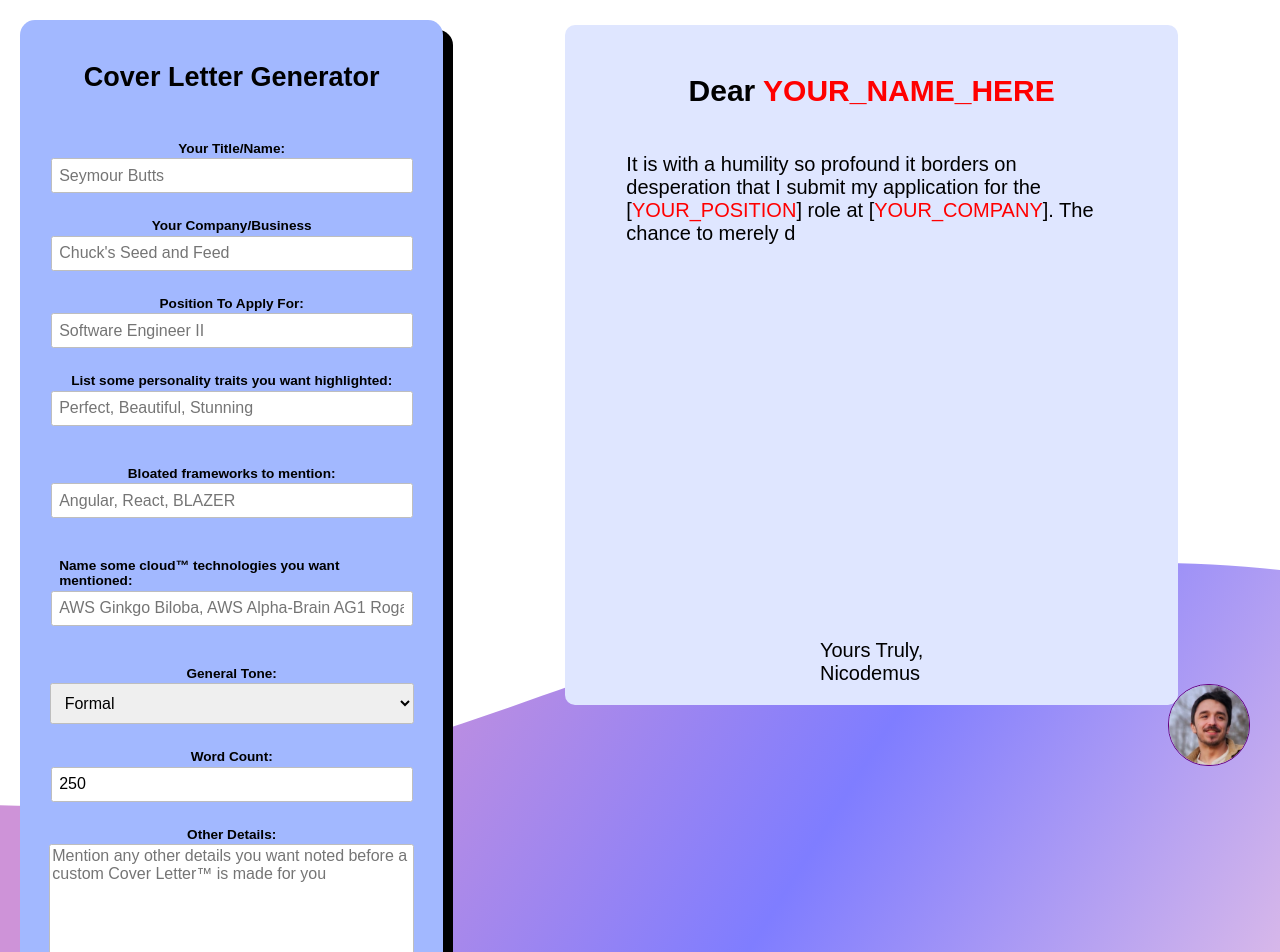
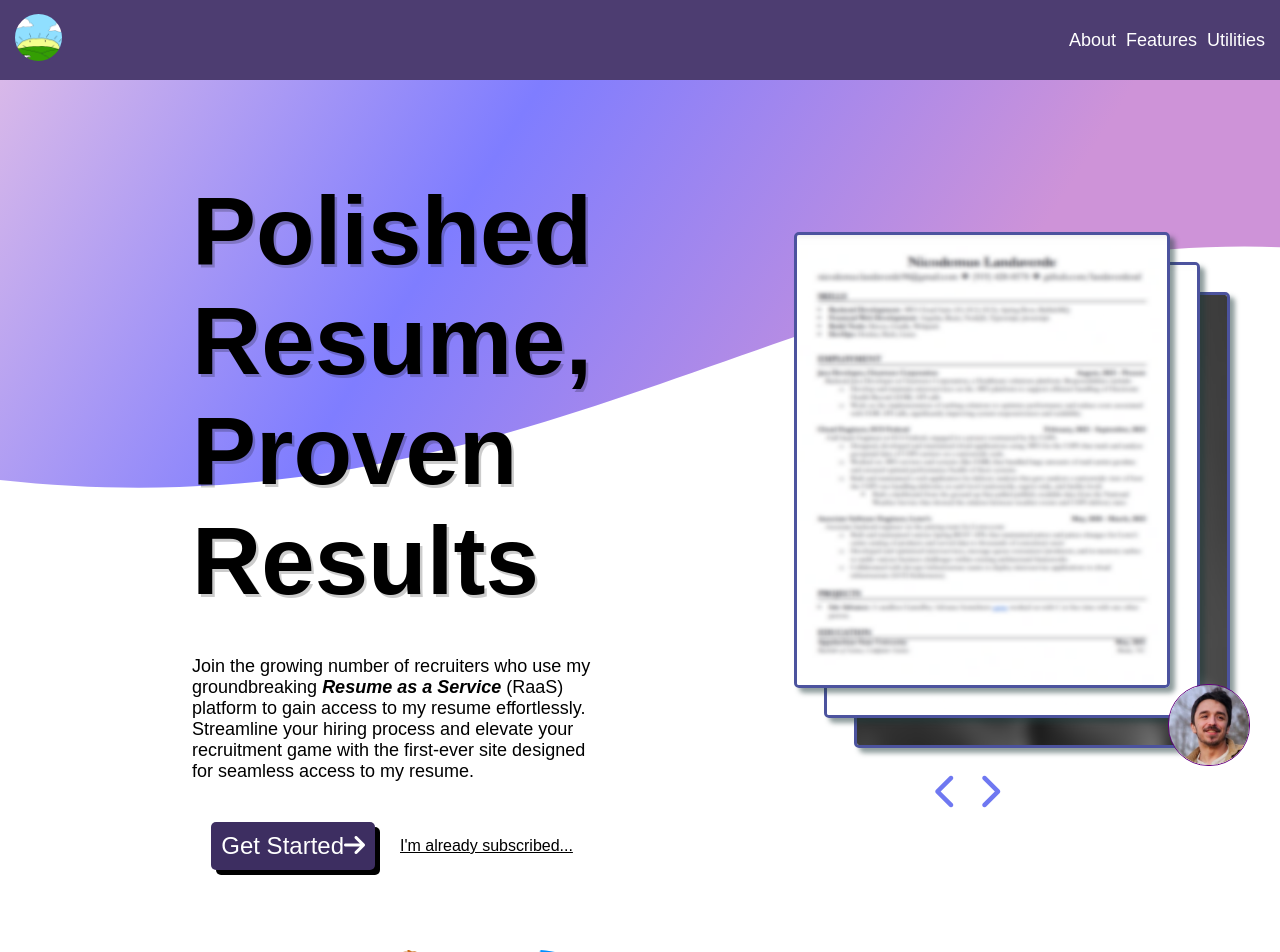
Before and after one commit to landaverdend/portfolio-site, a React (Vite) app: page /SplashView in a window 1280 px wide. Shown: the top 952 px of the page. Built offline with nearby package versions, Linux system fonts and the light colour scheme.

Commit message:
adding buttons...

```diff
--- a/src/state/appState.ts
+++ b/src/state/appState.ts
@@ -1,6 +1,6 @@
 import { create } from 'zustand';
 
-type View = 'SplashView' | 'CoverLetterGeneratorView' | 'ResumeView' | 'SurveyView' | '';
+export type View = 'SplashView' | 'CoverLetterGeneratorView' | 'ResumeView' | 'SurveyView' | '';
 
 type AppState = {
   componentToRender: View;
@@ -17,8 +17,8 @@ type AppState = {
 
 export const useAppState = create<AppState>((set) => ({
   // componentToRender: 'SurveyView',
-  componentToRender: 'CoverLetterGeneratorView',
-  // componentToRender: 'SplashView',
+  // componentToRender: 'CoverLetterGeneratorView',
+  componentToRender: 'SplashView',
   nextView: '',
 
   isLoading: false,
--- a/src/views/coverLetterGeneratorView/CoverLetterGeneratorView.tsx
+++ b/src/views/coverLetterGeneratorView/CoverLetterGeneratorView.tsx
@@ -85,12 +85,6 @@ export default function CoverLetterGeneratorView() {
         </label>
 
         <ChipInput
-          label={'List some personality traits you want highlighted: '}
-          chips={personalityTraits}
-          setChips={setPersonalityTraits}
-          placeholder="Perfect, Beautiful, Stunning"
-        />
-        <ChipInput
           label={'Bloated frameworks to mention:'}
           chips={frameworks}
           setChips={setFrameworks}
@@ -108,8 +102,7 @@ export default function CoverLetterGeneratorView() {
           <select value={tone} onChange={(e) => setTone(e.target.value)}>
             <option>Formal</option>
             <option>Casual</option>
-            <option>Zoomer</option>
-            <option>Patrick Bateman</option>
+            <option>Business-speak</option>
           </select>
         </label>
 
--- a/src/views/coverLetterGeneratorView/cover-letter-generator-view.css
+++ b/src/views/coverLetterGeneratorView/cover-letter-generator-view.css
@@ -48,7 +48,7 @@
       select {
         border-radius: 2.5px;
         border: 1px solid #bebebe;
-        padding: 10px;
+        padding: 7.5px;
         width: 105.5%;
 
         font-size: 1rem;
--- a/src/views/splashView/SplashView.tsx
+++ b/src/views/splashView/SplashView.tsx
@@ -9,6 +9,22 @@ import MainSection from './mainSection/MainSection';
 import CompanyDock from '@/components/companyDock/CompanyDock';
 import ReccomendationDrawer from './reccomendationDrawer/ReccomendationDrawer';
 import CoverLetterSection from './coverLetterSection/CoverLetterSection';
+import { useAppState, View } from '@/state/appState';
+
+export function SplashPageButton({ nextView, displayText }: { nextView: View; displayText: string }) {
+  const { triggerLoadingSequence } = useAppState();
+
+  return (
+    <span
+      className="start__button"
+      onClick={() => {
+        triggerLoadingSequence(nextView);
+      }}>
+      {displayText}
+      <i className="fa-solid fa-arrow-right"></i>
+    </span>
+  );
+}
 
 function SplashView() {
   const navbarLinks = [
--- a/src/views/splashView/coverLetterSection/CoverLetterSection.tsx
+++ b/src/views/splashView/coverLetterSection/CoverLetterSection.tsx
@@ -1,5 +1,6 @@
 import { useAppState } from '@/state/appState';
 import './cover-letter-section.css';
+import { SplashPageButton } from '../SplashView';
 
 export default function CoverLetterSection() {
   const { triggerLoadingSequence } = useAppState();
@@ -7,19 +8,16 @@ export default function CoverLetterSection() {
   return (
     <div className="cover-letter-container">
       <div className="panel-one">
-        <div>
-          <h2>Dear {'[[RECRUITER]]'}</h2>
-          <p>
-            <a
-              onClick={() => {
-                triggerLoadingSequence('CoverLetterGeneratorView');
-              }}>
-              click here
-            </a>
-          </p>
-        </div>
+        <h1>Tired of lazy applicants not writing you cover letters?</h1>
+        <p>
+          Using my <b>Cover Letter Generator™</b>, I will craft a painstakingly tailored cover letter… for YOU. That’s right,
+          recruiters—I’m flipping the script. Simply provide me with your keywords, buzzwords, favorite business clichés, and
+          preferred tone, and I’ll whip up a masterpiece that showcases why you’re the perfect fit for writing my rejection email.
+        </p>
+        <a onClick={() => triggerLoadingSequence('CoverLetterGeneratorView')}>Check it out!</a>
+        <SplashPageButton displayText="Check it out!" nextView="CoverLetterGeneratorView" />
       </div>
-      <div className="panel-two">two</div>
+      <div className="panel-two"></div>
     </div>
   );
 }
--- a/src/views/splashView/coverLetterSection/cover-letter-section.css
+++ b/src/views/splashView/coverLetterSection/cover-letter-section.css
@@ -1,16 +1,25 @@
-
-
 .cover-letter-container {
   display: flex;
   align-items: center;
   justify-content: center;
+  width: 85vw;
 
   .panel-one {
     display: flex;
     flex-direction: column;
+    flex: 7;
+
+    h1 {
+      font-size: 2rem;
+      max-width: 75%;
+    }
+
+    p {
+      max-width: 50%;
+    }
   }
 
   .panel-two {
-    background-color: blue;
+    flex: 3;
   }
 }
--- a/src/views/splashView/mainSection/MainSection.tsx
+++ b/src/views/splashView/mainSection/MainSection.tsx
@@ -2,11 +2,10 @@ import './main-section.css';
 
 import CardStack from '@/components/cardStack/CardStack';
 import FakeCaptchaContainer from '@/components/fakeCaptcha/FakeCaptchaContainer';
-import { useAppState } from '@/state/appState';
 import { useState } from 'react';
+import { SplashPageButton } from '../SplashView';
 
 export default function MainSection() {
-  const { triggerLoadingSequence } = useAppState();
   const [displayFakeCaptcha, setDisplayFakeCaptcha] = useState(false);
 
   return (
@@ -23,13 +22,7 @@ export default function MainSection() {
         </span>
 
         <div className="main-section__buttons">
-          <span
-            className="start__button"
-            onClick={() => {
-              triggerLoadingSequence('SurveyView');
-            }}>
-            Get started <i className="fa-solid fa-arrow-right"></i>
-          </span>
+          <SplashPageButton displayText="Get Started" nextView="SurveyView" />
 
           <span style={{ color: 'black' }}>
             {displayFakeCaptcha ? (
--- a/src/views/splashView/mainSection/main-section.css
+++ b/src/views/splashView/mainSection/main-section.css
@@ -1,5 +1,4 @@
 .main-section {
-
   display: flex;
   flex-wrap: wrap;
   gap: 10vw;
@@ -30,26 +29,6 @@
       gap: 25px;
       align-items: center;
       justify-content: center;
-
-      .start__button {
-        color: white;
-
-        padding: 10px;
-        width: fit-content;
-
-        font-weight: 200;
-        font-size: x-large;
-
-        /* background-color: rgb(78 59 125); */
-        background-color: rgb(61, 46, 97);
-        border-radius: 5px;
-        box-shadow: 5px 5px black;
-      }
-
-      .start__button:hover {
-        cursor: pointer;
-        opacity: 0.5;
-      }
     }
   }
 
@@ -70,9 +49,6 @@
         /* max-width: 65%; */
       }
 
-      .about-paragraph {
-      }
-
       .main-section__buttons {
         flex-wrap: wrap;
       }
--- a/src/views/splashView/reccomendationDrawer/reccomendation-drawer.css
+++ b/src/views/splashView/reccomendationDrawer/reccomendation-drawer.css
@@ -47,7 +47,7 @@
     justify-content: space-around;
     gap: 50px;
 
-    width: 85%;
+    width: 90vw;
 
     margin-top: 5vh;
 
--- a/src/views/splashView/splash-view.css
+++ b/src/views/splashView/splash-view.css
@@ -11,6 +11,31 @@
   margin: 0 0 0 0; /* Add some breathing room at the bottom... */
 }
 
+#utilities-section {
+  display: flex;
+  align-items: center;
+  justify-content: center;
+}
+
+.start__button {
+  color: white;
+
+  padding: 10px;
+  width: fit-content;
+
+  font-weight: 200;
+  font-size: x-large;
+
+  background-color: rgb(61, 46, 97);
+  border-radius: 5px;
+  box-shadow: 5px 5px black;
+}
+
+.start__button:hover {
+  cursor: pointer;
+  opacity: 0.5;
+}
+
 /* ========== Extra Small Devices (Phones) ========== */
 @media (max-width: 576px) {
   .splash-flexbox {
```
